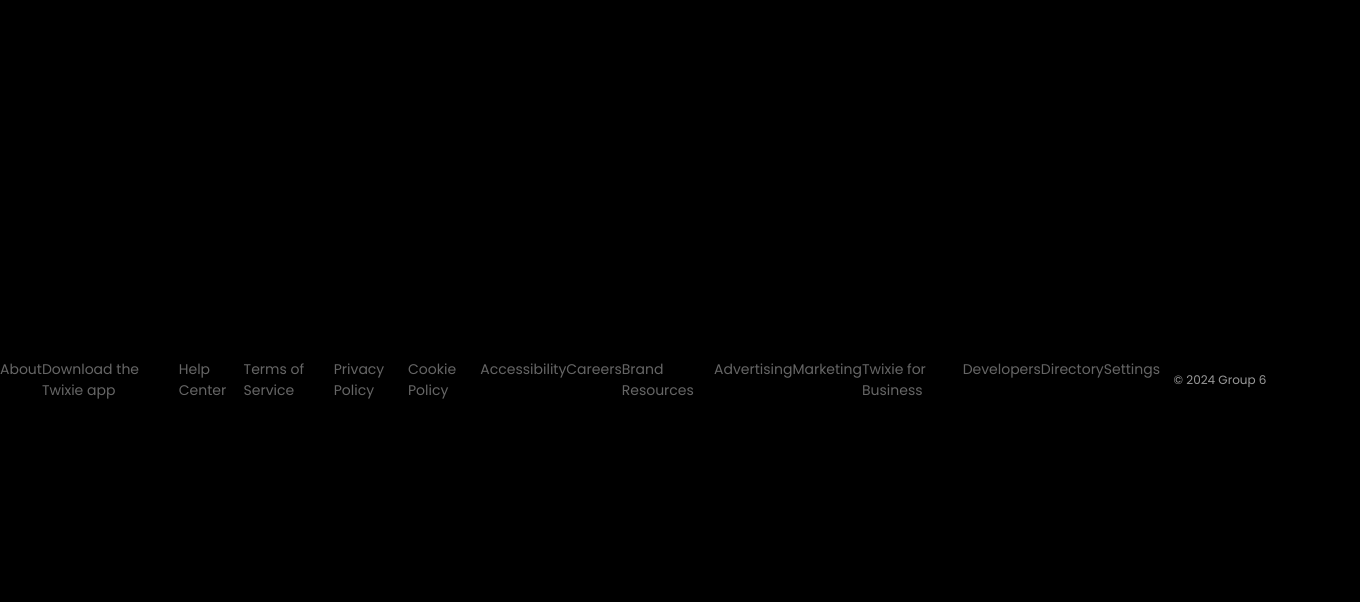
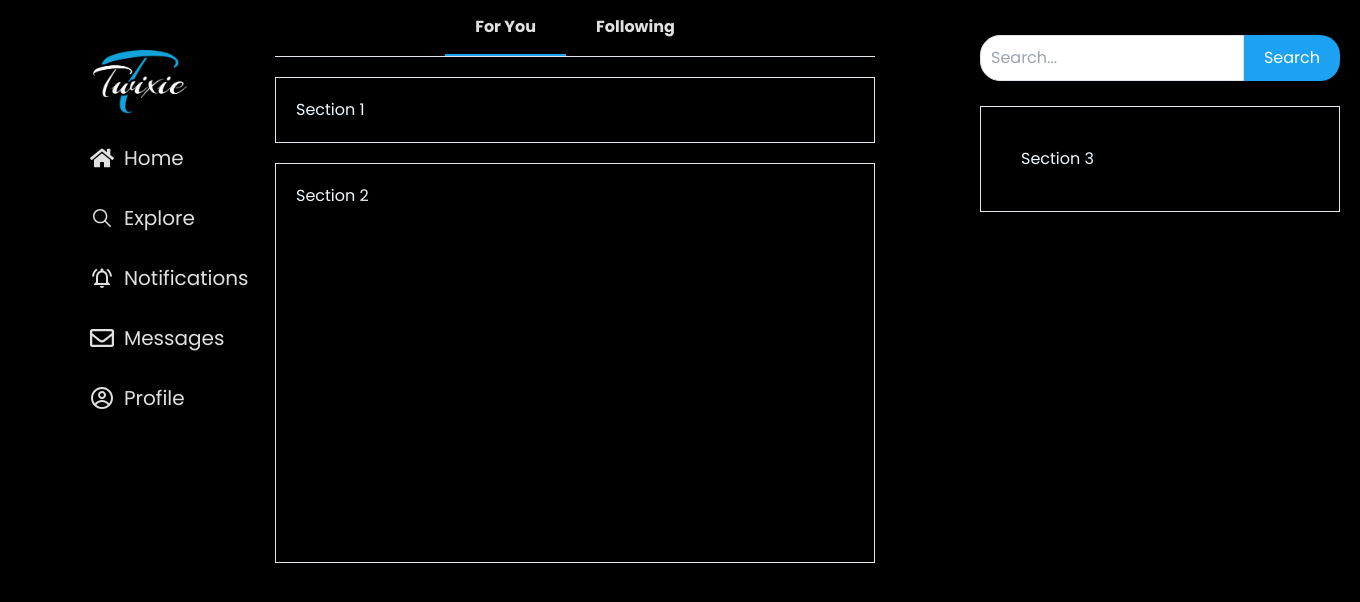
Before and after one commit to will-wagura/Twixie, a React (Vite) app in the folder frontend/: page /home in a window 1280 px wide. Shown: the top 602 px of the page, 1360 px wide, since content can reach past the window. Built offline with nearby package versions, Linux system fonts and the light colour scheme.

Commit message:
add home page

```diff
--- a/frontend/src/App.tsx
+++ b/frontend/src/App.tsx
@@ -5,7 +5,8 @@ import Login from './Components/Login';
 // import Explore from './Components/Explore';
 // import Profile from './Components/Profile';
 // import Tweets from './Components/Tweets';
-import Footer from './Components/Footer';
+//import Footer from './Components/Footer';
+import Home from './Pages/Home';
 
 const App: React.FC = () => {
   return (
@@ -13,11 +14,12 @@ const App: React.FC = () => {
       <Routes>
         <Route path="/" element={<Loading />} />
         <Route path="/login" element={<Login />} />
+        <Route path="/home" element={<Home />} />
         {/* <Route path="/explore" element={<Explore />} />
         <Route path="/profile" element={<Profile />} /> */}
         {/* <Route path="/tweets" element={<Tweets />} /> */}
       </Routes>
-      <Footer />
+      {/* <Footer /> */}
     </Router>
   );
 };
--- a/frontend/src/Pages/Home.tsx
+++ b/frontend/src/Pages/Home.tsx
@@ -0,0 +1,88 @@
+import React, { useState } from 'react';
+import { Link, useNavigate } from 'react-router-dom';
+import { FaHome, FaRegEnvelope } from 'react-icons/fa';
+import { MdOutlineNotificationsActive } from "react-icons/md";
+import { CgProfile } from "react-icons/cg";
+import { IoIosSearch } from "react-icons/io";
+
+import '../Styles/Home.css';
+import logo from '../assets/tl.png';
+
+const Home: React.FC = () => {
+  const navigate = useNavigate();
+  const [activeTab, setActiveTab] = useState('for-you');
+
+  const refreshPage = () => {
+    window.location.reload();
+  };
+
+  return (
+    <div className="home-container">
+      <div className="sidebar">
+        <div className="logo-container">
+          <img src={logo} alt="Logo" className="logo" />
+        </div>
+        <div className="sidebar-item" onClick={refreshPage}>
+          <FaHome className="sidebar-icon" />
+          <span className="sidebar-label">Home</span>
+        </div>
+        <Link to="/explore" className="sidebar-item">
+          <IoIosSearch className="sidebar-icon" />
+          <span className="sidebar-label">Explore</span>
+        </Link>
+        <Link to="/notifications" className="sidebar-item">
+          <MdOutlineNotificationsActive className="sidebar-icon" />
+          <span className="sidebar-label">Notifications</span>
+        </Link>
+        <Link to="/messages" className="sidebar-item">
+          <FaRegEnvelope className="sidebar-icon" />
+          <span className="sidebar-label">Messages</span>
+        </Link>
+        <Link to="/profile" className="sidebar-item">
+          <CgProfile className="sidebar-icon" />
+          <span className="sidebar-label">Profile</span>
+        </Link>
+      </div>
+      <div className="main-content">
+        <nav className="sticky-nav">
+          <div
+            className={`nav-item ${activeTab === 'for-you' ? 'active' : ''}`}
+            onClick={() => setActiveTab('for-you')}
+          >
+            For You
+          </div>
+          <div
+            className={`nav-item ${activeTab === 'following' ? 'active' : ''}`}
+            onClick={() => setActiveTab('following')}
+          >
+            Following
+          </div>
+        </nav>
+        <div className="content">
+        <div className="content-section">
+          <h2>Section 1</h2>
+          {/* Content for section 1 */}
+        </div>
+        <div className="content-section">
+          <h2>Section 2</h2>
+          {/* Content for section 2 */}
+        </div>
+        </div>
+      </div>
+      <div className="main-content2">
+  <div className="sticky-search">
+    <input type="text" placeholder="Search..." className="search-input" />
+    <button className="search-button">Search</button>
+  </div>
+  <div className="content2">
+    <div className="content-section2">
+      <h2>Section 3</h2>
+      {/* Content for section 3 */}
+    </div>
+  </div>
+</div>
+    </div>
+  );
+}
+
+export default Home;
--- a/frontend/src/Styles/EditProfile.css
+++ b/frontend/src/Styles/EditProfile.css
@@ -3,6 +3,7 @@
     flex-direction: column;
     width: 300px;
     margin: auto;
+    color: white;
   }
 
   .edit-profile-form div {
--- /dev/null
+++ b/frontend/src/Styles/Home.css
@@ -0,0 +1,251 @@
+/* .home-container {
+    display: flex;
+  }
+
+  .sidebar {
+    width: 300px;
+    min-height: 100vh;
+    background-color: #000000;
+    display: flex;
+    flex-direction: column;
+    align-items: left;
+    padding-top: 20px;
+    margin-right: 450px;
+    margin-top: 30px;
+
+  }
+
+  .logo-container {
+    margin-bottom: 30px;
+    margin-top: 30px;
+    margin-left: -8px;
+  }
+
+  .logo {
+    width: 100px;
+    height: auto;
+  }
+
+  .sidebar-item {
+    display: flex;
+    align-items: left;
+    margin-bottom: 30px;
+    cursor: pointer;
+    text-decoration: none;
+    color: #e0e0e0;
+  }
+
+  .sidebar-icon {
+    font-size: 24px;
+    margin-right: 10px;
+  }
+
+  .sidebar-label {
+    font-size: 20px;
+  }
+
+  .sidebar-item:hover {
+    color: #007bff;
+  }
+
+
+  .main-content {
+    flex: 1;
+    padding: 20px;
+    display: flex;
+    flex-direction: column;
+  }
+
+  .sticky-nav {
+    position: sticky;
+    top: 0;
+    background-color: white;
+    display: flex;
+    justify-content: center;
+    border-bottom: 1px solid #e1e8ed;
+    z-index: 1000;
+  }
+
+  .nav-item {
+    padding: 15px 30px;
+    cursor: pointer;
+    font-weight: bold;
+  }
+
+  .nav-item.active {
+    border-bottom: 2px solid #1da1f2;
+  }
+
+  .content-section {
+    border: 1px solid #e1e8ed;
+    margin-top: 20px;
+    padding: 20px;
+    color: aliceblue;
+  }
+
+
+  .content-section:first-of-type {
+    margin-top: 0;
+  } */
+
+  .home-container {
+    display: flex;
+    justify-content: flex-start;
+    min-height: 100vh;
+    background-color: #000000;
+  }
+
+  .sidebar {
+    width: 200px;
+    min-height: 100vh;
+    background-color: #000000;
+    display: flex;
+    flex-direction: column;
+    align-items: flex-start;
+    padding-top: 40px;
+    padding-left: 40px;
+    position: fixed;
+    left: 0;
+    margin-left: 50px;
+  }
+
+  .logo-container {
+    margin-bottom: 30px;
+    margin-top: 30px;
+  }
+
+  .logo {
+    width: 100px;
+    height: auto;
+  }
+
+  .sidebar-item {
+    display: flex;
+    align-items: center;
+    margin-bottom: 30px;
+    cursor: pointer;
+    text-decoration: none;
+    color: #e0e0e0;
+  }
+
+  .sidebar-icon {
+    font-size: 24px;
+    margin-right: 10px;
+  }
+
+  .sidebar-label {
+    font-size: 20px;
+  }
+
+  .sidebar-item:hover {
+    color: #007bff;
+  }
+
+  .main-content {
+    flex: 1;
+    padding: 20px;
+    display: flex;
+    flex-direction: column;
+    margin-right: 150px;
+    min-width: 620px;
+
+    padding-right: 300px;
+  }
+
+  .sticky-nav {
+    position: sticky;
+    top: 0;
+    background-color: #000000;
+    display: flex;
+    justify-content: center;
+    border-bottom: 1px solid #e1e8ed;
+    z-index: 1;
+    width: 200%;
+
+  }
+
+  .nav-item {
+    padding: 15px 30px;
+    cursor: pointer;
+    font-weight: bold;
+    color: #e0e0e0;
+  }
+
+  .nav-item.active {
+    border-bottom: 2px solid #1da1f2;
+  }
+
+  .content {
+    margin-top: 20px;
+
+  }
+  .content-section {
+    border: 1px solid #e1e8ed;
+    margin-top: 20px;
+    padding: 20px;
+    color: aliceblue;
+  }
+
+  .content-section:first-of-type {
+    margin-top: 0;
+    width: 200%;
+  }
+
+  .content-section:last-of-type {
+    width: 200%;
+    height: 400px;
+    align-self: flex-end;
+  }
+
+
+.main-content2 {
+    position: absolute;
+    left: 820px;  /* This aligns it just to the right of the sidebar */
+    top: 0;
+    padding: 20px;
+    width: 50%;
+    max-width: 400px;
+    color: aliceblue;
+    margin-left: 140px;
+  }
+
+  .sticky-search {
+    position: sticky;
+    top: 0;
+    background-color: #000000;
+    display: flex;
+    justify-content: left;
+    padding: 15px 0;
+    z-index: 1;
+    width: 100%;
+
+  }
+
+  .search-input {
+    width: 100%;
+    padding: 10px;
+    border: 1px solid #e1e8ed;
+    border-radius: 20px 0 0 20px;
+    font-size: 16px;
+  }
+
+  .search-button {
+    padding: 10px 20px;
+    background-color: #1da1f2;
+    color: white;
+    border: none;
+    border-radius: 0 20px 20px 0;
+    cursor: pointer;
+    font-size: 16px;
+  }
+
+  .content2 {
+    margin-top: 10px;
+  }
+
+  .content-section2 {
+    border: 1px solid #e1e8ed;
+    padding: 40px;
+    color: aliceblue;
+    background-color: #000000;
+  }
```
Also changed, not shown: frontend/src/Components/Login.tsx (line endings or trailing spaces).
